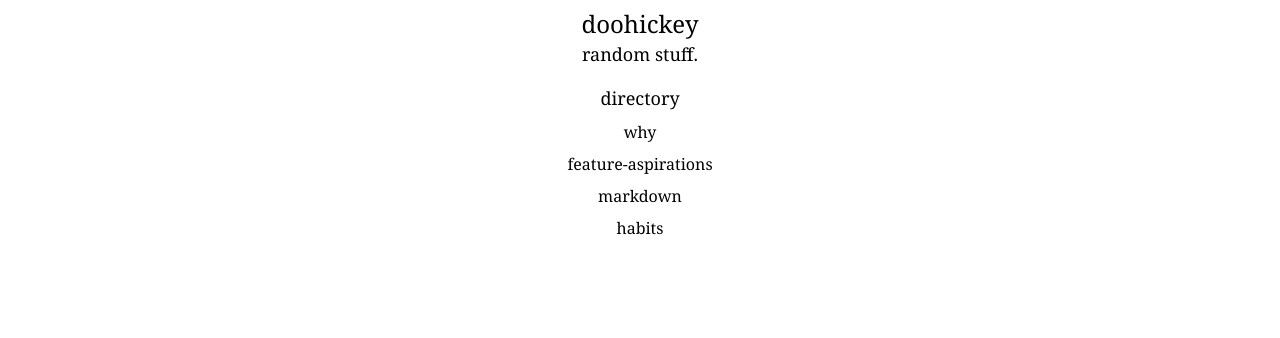
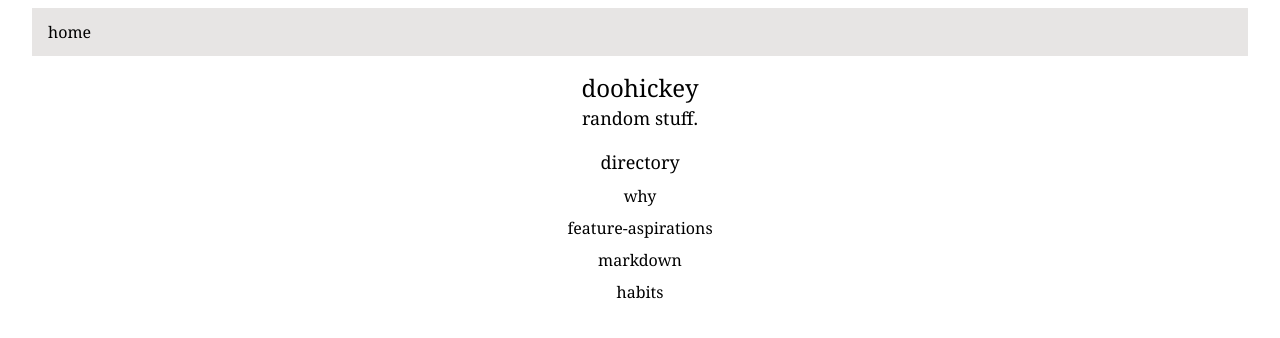
Before and after one commit to gbtsui/doohickey, a SvelteKit app: page / in a window 1280 px wide. Shown: the top 338 px of the page. Built offline with nearby package versions, Linux system fonts and the light colour scheme.

Commit message:
fix: forgot how layouts work, added a navbar

```diff
--- a/src/routes/+layout.svelte
+++ b/src/routes/+layout.svelte
@@ -2,6 +2,7 @@
 	import './layout.css';
 	import favicon from '$lib/assets/favicon.svg';
     import "@fontsource/noto-serif"
+    import {resolve} from "$app/paths";
 
 
     let { children } = $props();
@@ -14,4 +15,7 @@
 </style>
 
 <svelte:head><link rel="icon" href={favicon} /></svelte:head>
+<nav class="w-[95vw] h-[3rem] flex flex-row mx-[2.5vw] my-[0.5rem] px-[1rem] items-center bg-stone-200">
+    <a href={resolve("/")} class="hover:text-lg cursor-pointer transition-all">home</a>
+</nav>
 {@render children()}
```
